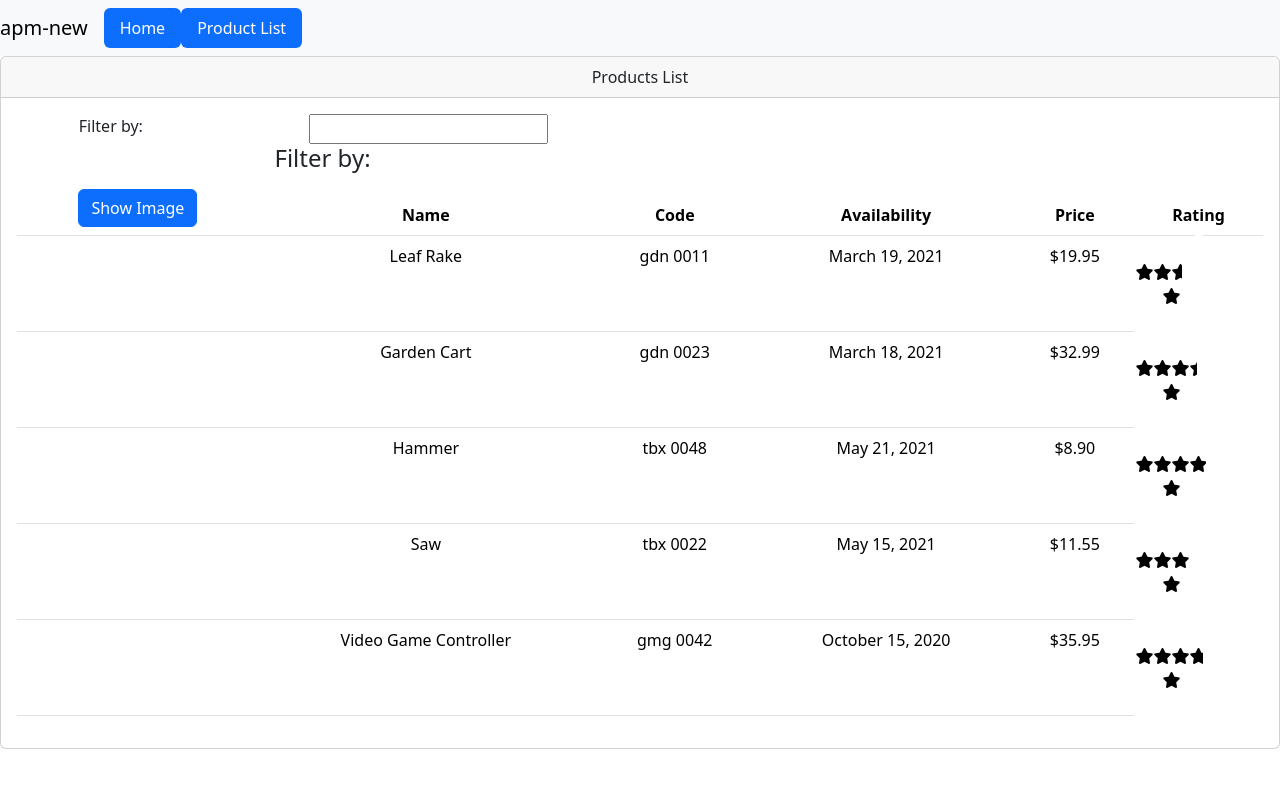
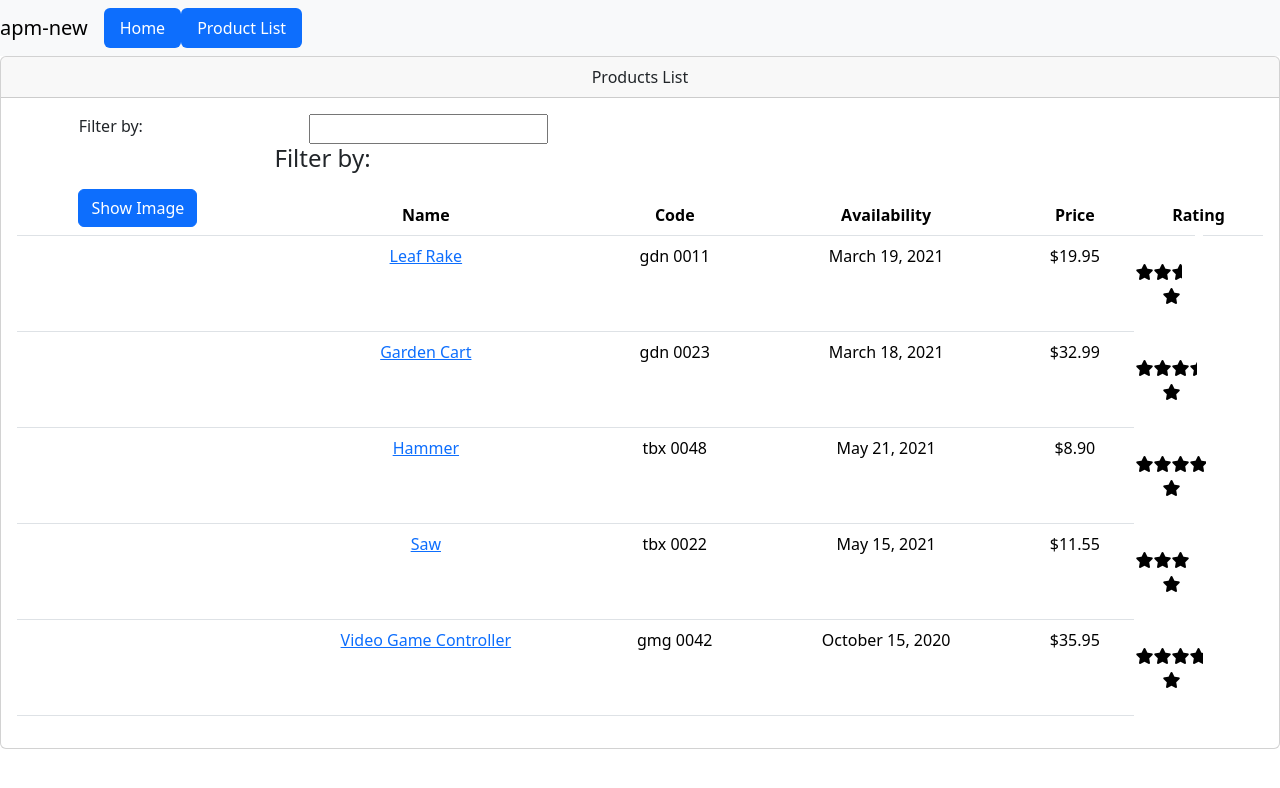
Before and after one commit to dflorian251/product-list, an Angular app: page /products in a window 1280 px wide. Shown: the top 788 px of the page. Built offline with nearby package versions, Linux system fonts and the light colour scheme.

Commit message:
Passing parameter to component from routing.

```diff
--- a/src/app/app.routes.ts
+++ b/src/app/app.routes.ts
@@ -2,9 +2,11 @@ import { Routes } from '@angular/router';
 import { ProductListComponent } from './products/product-list/product-list.component';
 import { WelcomeComponent } from './welcome/welcome.component';
 import { PageNotFoundComponent } from './page-not-found/page-not-found.component';
+import { ProductDetailComponent } from './products/product-detail/product-detail.component';
 
 export const routes: Routes = [
     { path: 'products', component: ProductListComponent},
+    { path: 'products/:id', component: ProductDetailComponent},
     { path: '', component: WelcomeComponent},
     { path: '**', component: PageNotFoundComponent},
 ];
--- a/src/app/page-not-found/page-not-found.component.css
+++ b/src/app/page-not-found/page-not-found.component.css
@@ -1,5 +1,4 @@
 .container {
-	height: 100vh;
 	display: flex;
 	align-items: center;
 	justify-content: center;
--- a/src/app/products/product-detail/product-detail.component.ts
+++ b/src/app/products/product-detail/product-detail.component.ts
@@ -1,4 +1,5 @@
-import { Component } from '@angular/core';
+import { Component, OnInit } from '@angular/core';
+import { ActivatedRoute, ActivationEnd } from '@angular/router';
 
 @Component({
   selector: 'app-product-detail',
@@ -7,6 +8,14 @@ import { Component } from '@angular/core';
   templateUrl: './product-detail.component.html',
   styleUrl: './product-detail.component.css'
 })
-export class ProductDetailComponent {
+export class ProductDetailComponent implements OnInit {
     pageTitle: string = "Product Detail";
+
+    constructor (private route: ActivatedRoute) { }
+
+    ngOnInit(): void {
+        const id = Number(this.route.snapshot.paramMap.get('id'));
+
+        this.pageTitle += `: ${id}`;
+    }
 }
--- a/src/app/products/product-list/product-list.component.html
+++ b/src/app/products/product-list/product-list.component.html
@@ -41,7 +41,11 @@
                                 [style.margin.px]="imageMargin"
                             />
                         </td>
-                        <td>{{product.productName}}</td>
+                        <td>
+                            <a [routerLink]="['/products', product.productId]">
+                                {{product.productName}}
+                            </a>
+                        </td>
                         <td>{{product.productCode | lowercase | convertToSpaces:'-'}}</td>
                         <td>{{product.releaseDate}}</td>
                         <td>{{product.price | currency}}</td>
--- a/src/app/products/product-list/product-list.component.ts
+++ b/src/app/products/product-list/product-list.component.ts
@@ -7,6 +7,7 @@ import { ConvertToSpacesPipe } from '../../convert-to-spaces.pipe';
 import { StarComponent } from '../../star/star.component';
 import { ProductService } from '../product.service';
 import { Subscription } from 'rxjs';
+import { RouterModule } from '@angular/router';
 
 @Component({
   selector: 'app-product-list',
@@ -18,6 +19,7 @@ import { Subscription } from 'rxjs';
     CommonModule,
     ConvertToSpacesPipe,
     StarComponent,
+    RouterModule,
   ],
   templateUrl: './product-list.component.html',
   styleUrl: './product-list.component.css'
```
